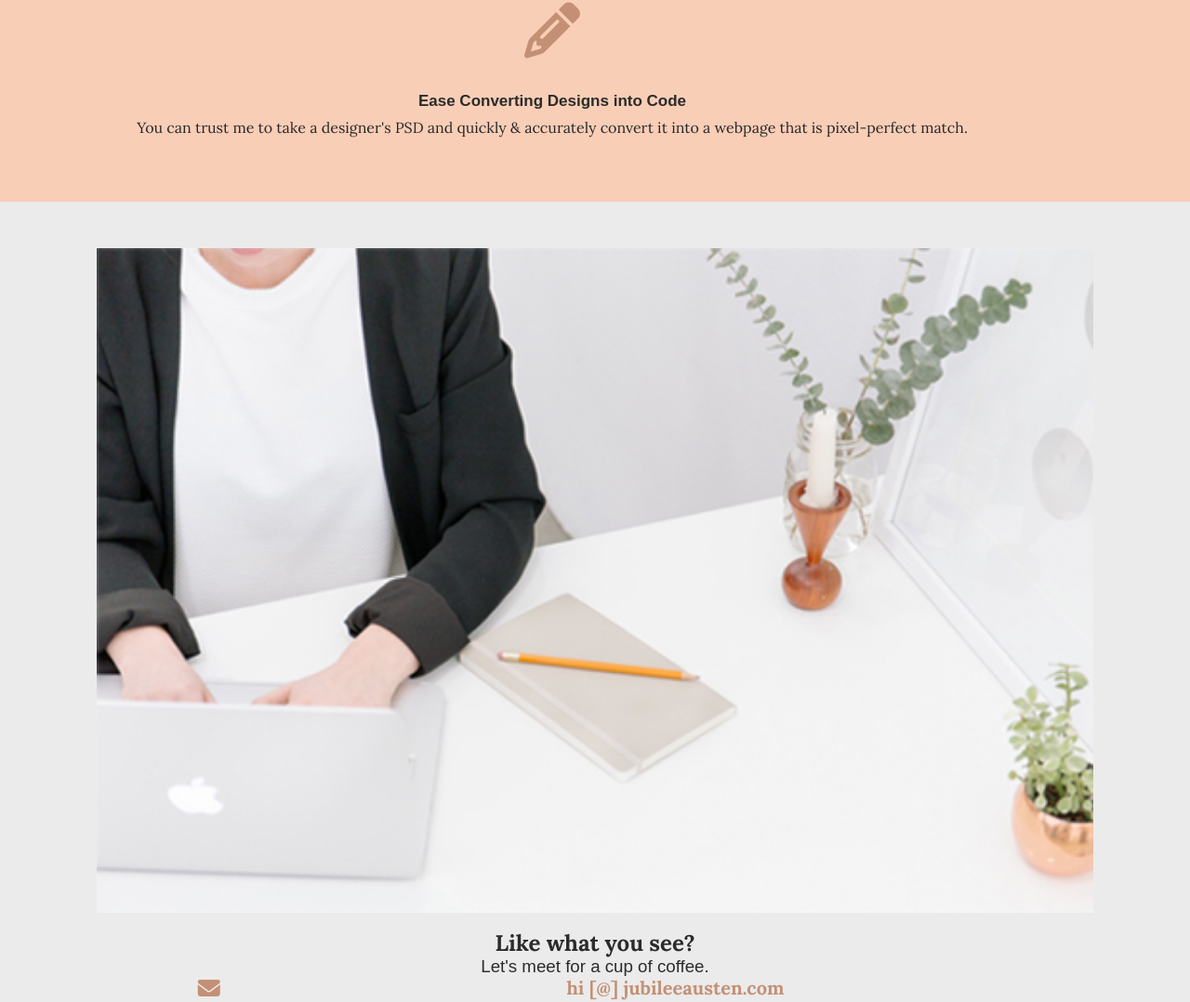
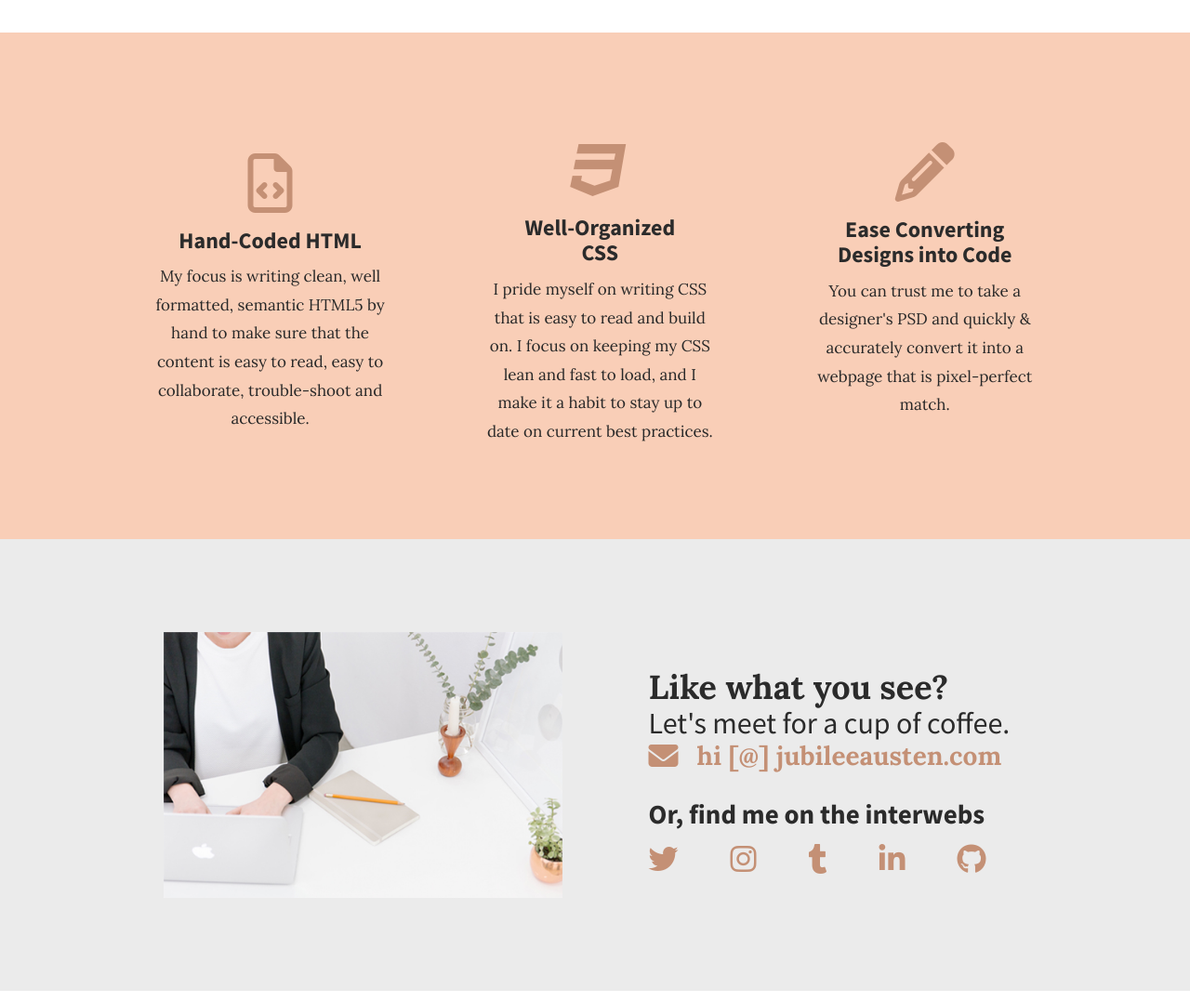
Before and after one commit to DeAnn-Marie/jubilee-responsive, a website built with Parcel: page Jubilee-boilerplate_v8.0.0/index.html in a window 1280 px wide. Shown: the part 1346-2424 px from the top of the page at 93% size. Built offline with nearby package versions, Linux system fonts and the light colour scheme; files whose address does not match are found by name; a web font is replaced by a local one.

Commit message:
Desktop styles

```diff
--- a/Jubilee-boilerplate_v8.0.0/css/main.css
+++ b/Jubilee-boilerplate_v8.0.0/css/main.css
@@ -100,9 +100,9 @@ textarea {
 
    header,
    footer {
-       display: flex;
-       justify-content: center;
-       align-items: center;
+    display: flex;
+    justify-content: center;
+    align-items: center;
    }
 
    header {
@@ -116,14 +116,14 @@ textarea {
 
    h3,
    h4 {
-    font-family: 'Source San Pro', sans-serif;
+    font-family: 'Source Sans Pro', sans-serif;
    }
 
    .hero-area h2 span {
        color: #2b2b2b;
    }
 
-   .work {
+   #work {
     background-color: #f9ceb7;
    }
 
@@ -141,7 +141,7 @@ textarea {
     text-decoration: none;
    }
 
-   .work h2 {
+   .work-content h2 {
     display: none;
    }
 
@@ -164,6 +164,7 @@ textarea {
    header .content-wrapper {
     display: flex;
     justify-content: center;
+    margin-bottom: 0;
    }
 
    header h1 {
@@ -230,41 +231,43 @@ textarea {
 
    /*****ABOUT*****/
 
-   .about .content-wrapper {
+
+   #about .content-wrapper {
     display: flex;
     justify-content: center;
    }
 
-   .about-content {
+   #about-content {
     display: flex;
     justify-content: center;
-    flex-flow: row wrap;
    }
 
-   .about h2 {
+   #about h2 {
     width: 100%;
     padding-left: 50px;
     margin: 0;
    }
 
-   .about p {
+   #about p {
     padding-left: 50px;
     margin-bottom: 10px;
     font-size: 1em;
-    font-family: 'Source San Pro' sans-serif;
+    font-family: 'Source Sans Pro' sans-serif;
     color: #7f7f7f;
+    line-height: 1.6;
    }
 
    /*****WORK*****/
 
-   .work .content-wrapper {
+   #work .content-wrapper {
     display: flex;
     justify-content: center;
     align-items: center;
-    margin-bottom: 0;
+    margin: 0;        /* eliminate bottom gap */
+    padding: 50px 0;  /* to replace margin */
    }
 
-   .work-content {
+   #work-content {
     padding: 50px 0;
    }
 
@@ -273,10 +276,10 @@ textarea {
     margin: 0;
     padding-bottom: 10px;
     text-align: center;
-    font-size: 1.0625em;
+    font-size: 1.25em;
   }
 
-  .work i{
+  #work i{
     font-size: 3.75em;
     color: #c49075;
     margin: 20px 0;
@@ -302,33 +305,35 @@ textarea {
 
 
    /*****CONTACT*****/
-   .contact {
+   #contact {
     text-align: center;
    }
 
-   .contact img{
+   #contact img{
     width: 93%;
    }
 
-   .contact i {
+   #contact i {
     color: #c49075;
     font-size: 1.5em;
    }
 
-   h3#email-header {
+   .cta h3 {
     font-weight: 200;
     margin: 0;
    }
 
-   .contact h2{
+   #contact h2{
     margin-bottom: 0;
   }
 
    .email h2 {
     color: #c49075;
-    font-size: 1.250em;
+    font-size: 1.0625em;
     margin: 0;
-    width: 85%;
+    width: 68%;
+    padding-right: 35px;
+
    }
 
    .email {
@@ -339,7 +344,7 @@ textarea {
     padding-bottom: 30px;
    }
 
-   .contact p.fontawesome-icon {
+   #contact p.fontawesome-icon {
     margin: 0;
    }
 
@@ -357,7 +362,7 @@ textarea {
    .social .fontawesome-icon {
     display: flex;
     justify-content: space-between;
-    width: 85%;
+    width: 70%;
    }
 
 
@@ -448,6 +453,257 @@ textarea {
    These examples override the primary ('mobile first') styles.
    Modify as content requires.
    ========================================================================== */
+@media only screen and (min-width: 768px) {
+
+  /*==========Tablet Styles =================*/
+
+  .content-wrapper {
+    width: 85%;
+    margin: 50px 0;
+  }
+
+  /* Header */
+
+  .header-content {
+    display: flex;
+    justify-content: space-between;
+    align-items: center;
+    flex-direction: row;
+    width: 100%;
+  }
+
+  header h1 {
+    font-size: 1.750em;
+    padding-right: 50px;
+  }
+
+  header nav li {
+    padding: 0 18px;
+    font-size: .875em;
+  }
+
+  /* Hero Area */
+
+  .hero-area .content-wrapper {
+    margin: 0;
+    justify-content: flex-start;
+  }
+
+
+  .hero-area h2 {
+    font-size: 3em;
+    width: 85%;
+    line-height: 1.3;
+    padding-top: 25px;
+  }
+
+  /* About */
+
+  #about {
+    display: flex;
+    justify-content: center;
+    align-content:  center;
+  }
+
+  #about .about-content {
+    display: flex;
+    justify-content: space-between;
+    flex-flow: row wrap;
+  }
+
+  #about h2 {
+    width: 100%;
+    font-size: 1.813em;
+    padding: 50px 0 0 0;
+  }
+
+  #about p {
+    width: 47%;
+    font-size: 1em;
+    line-height: 2;
+    margin: 0;
+    padding: 40px 0;
+  }
+
+  /* Work */
+
+  #work {
+    display: flex;
+    justify-content: center;
+    align-items: center;
+  }
+
+  #work .work-content {
+    display: flex;
+    justify-content: center;
+    align-items: center;
+  }
+
+  article {
+    padding: 0;
+    width: 33.3%;
+  }
+
+  article h3 {
+    width: 69%;
+    font-size: 1.17em;
+  }
+
+  #work i {
+    margin: 0;
+    font-size: 4em;
+  }
+
+  article#design {
+    padding-bottom: 40px;
+  }
+
+  p.skills  {
+    width: 85%;
+    line-height: 1.5;
+    font-size: .875em;
+  }
+
+  /* Contact */
+
+  footer .content-wrapper {
+    display: flex;
+    justify-content: space-between;
+    align-items: center;
+    flex-flow: row wrap;
+  }
+
+  #contact .contact-content {
+    display: flex;
+    justify-content: center;
+    margin: 0;
+  }
+
+  footer #contact {
+    width: 100%;
+    display: flex;
+    justify-content: space-between;
+    align-items: center;
+    flex-flow: row wrap;
+  }
+
+  #contact .contact-img {
+    max-width: 100%;
+    width: 48%;
+  }
+
+}
+
+
+@media only screen and (min-width: 1200px) {
+
+/************** Desktop Styles **************/
+
+  .content-wrapper {
+    max-width: 960px;
+  }
+
+/* Header */
+
+  header h1 {
+    font-size: 1.875em;
+  }
+
+  nav ul li a {
+    font-size: 1.125em;
+  }
+
+/* Hero Area */
+
+  .hero-area {
+    background-position: center;
+  }
+
+  .hero-area h2 {
+    font-size: 4.5em;
+    line-height: 1;
+    padding-bottom: 350px;
+    margin: 50px 0;
+  }
+
+  /* About */
+
+  #about h2 {
+    font-size: 2.25em;
+  }
+
+  #about p {
+    font-size: 1.3125em;
+  }
+
+  /*work */
+
+  article {
+    padding: 50px;
+  }
+
+  article h3 {
+    font-size: 1.5em;
+    width: 75%;
+  }
+
+  article#design {
+    padding-bottom: 77px;
+  }
+
+  p.skills {
+    font-size: 1.0625em;
+    width: 100%;
+    line-height: 1.8;
+    padding: 0 85px;
+  }
+
+/* Contact */
+
+  #contact {
+    padding: 50px 0;
+  }
+
+  .cta {
+    text-align: left;
+    width: 44%;
+  }
+
+  .cta h2 {
+    font-size: 2.25em;
+  }
+
+  .cta h3 {
+    font-size: 2em;
+  }
+
+  .email h2 {
+    font-size: 1.75em;
+    width: 100%;
+    padding-left: 20px;
+  }
+
+  .social {
+    justify-content: left;
+  }
+
+  .social h3 {
+    font-size: 1.8125em;
+    font-weight: 700;
+  }
+
+  #contact i {
+    font-size: 2em;
+  }
+
+  .social i {
+    padding-right: 56px;
+  }
+
+
+}
+
+
 
 @media only screen and (min-width: 35em) {
   /* Style adjustments for viewports that meet the condition */
--- a/Jubilee-boilerplate_v8.0.0/index.html
+++ b/Jubilee-boilerplate_v8.0.0/index.html
@@ -22,8 +22,8 @@
   <meta name="theme-color" content="#fafafa">
     <!--Google Fonts -->
   <link href='https://fonts.googleapis.com/css?family=Lora:400,700' rel='stylesheet' type='text/css'>
-  <link href='https://fonts.googleapis.com/css?family=Source+Sans+Pro:400,700' rel='stylesheet' type='text/css'>
-  <link href='https://fonts.google.com/?selection.family=Lora&query=lora:400,700' rel='stylesheet' type='text/css'>
+  <link href="https://fonts.googleapis.com/css2?family=Source+Sans+Pro:wght@400;700&display=swap" rel="stylesheet" type='text/css'>
+  <link href="https://fonts.googleapis.com/css2?family=Lora&family=Source+Sans+Pro:wght@400;700&display=swap" rel="stylesheet" type='text/css'>
   <!-- FontAwesome CDN version 5.5 -->
   <script src="https://kit.fontawesome.com/3016bbecbe.js" crossorigin="anonymous"></script>
 
@@ -47,13 +47,14 @@
       </div>
     </div>
   </div>
+
 </header>
 
 <main>
 
     <section class="hero-area">
        <div class="content-wrapper">
-        <!--hero image for background-->
+        <!--hero image for background using CSS-->
         <h2>
           <span>Hi,</span> I'm a developer that loves clean &amp; elegant code.
         </h2>
@@ -61,7 +62,7 @@
     </div>
     </section>  <!-- Hero section ends -->
 
-    <section class="about">
+    <section class id="about">
       <div class="content-wrapper">
         <div class="about-content">
           <h2>A little bit about me.</h2>
@@ -69,19 +70,18 @@
                 I've made my home base in Providence, Rhode Island with my small growing family. My journey into tech started with a degree in journalism.  As I started sharing my writing online, I was fascinated with how easily I could get my voice out there.  I was hooked and wanted to learn how to build my own site to fit my own specific needs.
               </p>
               <p>
-            That curiosity then opened a door that could never be shut. When I learned how to build my first website, I realized Ifound something that gave me the freedom & versatility I was looking for in my work.  Now I've made a full switch to front-end development, where I can use my organization skills and eye for detail to write clean, elegant code.
+                That curiosity then opened a door that could never be shut. When I learned how to build my first website, I realized I found something that gave me the freedom & versatility I was looking for in my work.  Now I've made a full switch to front-end development, where I can use my organization skills and eye for detail to write clean, elegant code.
               </p>
         </div>
       </div>
 
+    </section> <!-- About section ends -->
 
-    </section>  <!-- About section ends -->
-
-    <section class="work">
+    <section class id="work">
       <div class="content-wrapper">
         <div class="work-content">
-          <h2>Specialties</h2>
-          <article>                     <!--for HTML icon -->
+          <h2>Specialties</h2> <!-- section needed header per validator-won't be displayed -->
+          <article>
             <p class="fontawesome-icon">
               <i class="far fa-file-code"></i>
             </p>
@@ -90,7 +90,7 @@
                My focus is writing clean, well formatted, semantic HTML5 by hand to make sure that the content is easy to read, easy to collaborate, trouble-shoot and accessible.
               </p>
           </article>
-            <article>                    <!-- for CSS icon -->
+          <article>
             <p class="fontawesome-icon">
               <i class="fab fa-css3"></i>
             </p>
@@ -99,7 +99,7 @@
                 I pride myself on writing CSS that is easy to read and build on.  I focus on keeping my CSS lean and fast to load, and I make it a habit to stay up to date on current best practices.
             </p>
           </article>
-            <article>                    <!-- for pencil icon -->
+          <article id="design">   <!-- id assigned for alignment -->
             <p class="fontawesome-icon">
               <i class="fas fa-pencil-alt"></i>
             </p>
@@ -110,23 +110,26 @@
           </article>
         </div>
       </div>
-      </section>
+
+  </section> <!-- Work section ends -->
 
   </main>   <!--main wrapper ends-->
 
     <footer>
-        <div class="content-wrapper">
-          <div class="contact">
+        <div class ="content-wrapper">
+          <div class id="contact">
+            <div class="contact-img">
               <img src="img/contact.jpg" alt="contact-img"/>
+            </div>
+            <div class="cta">
             <h2>Like what you see?</h2>
-            <h3 id="email-header">Let's meet for a cup of coffee.</h3>
+            <h3>Let's meet for a cup of coffee.</h3>
           <div class="email">
             <h2>hi [@] jubileeausten.com</h2>
               <p class="fontawesome-icon">
                 <i class="fas fa-envelope"></i>
               </p>
             </div>
-
           <div class="social">
             <h3>Or, find me on the interwebs</h3>
           <div class="fontawesome-icon">
@@ -145,6 +148,7 @@
               <p>
                 <a href="https://www.github.com/yoursite" target="_blank"><i class="fab fa-github"></i></a>
               </p>
+            </div>
            </div>
           </div>
         </div>
```
Lines whose indentation alone changed are shown as unchanged.
